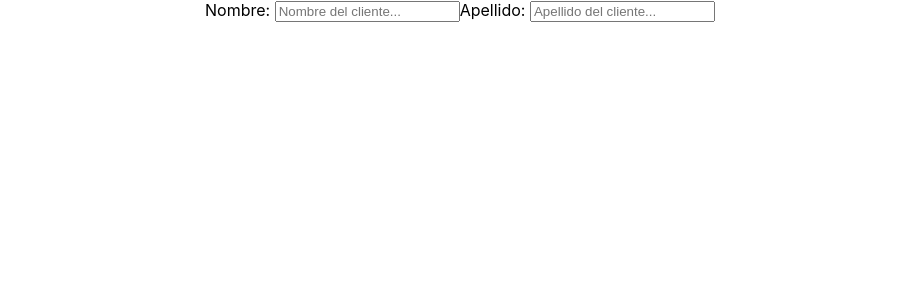
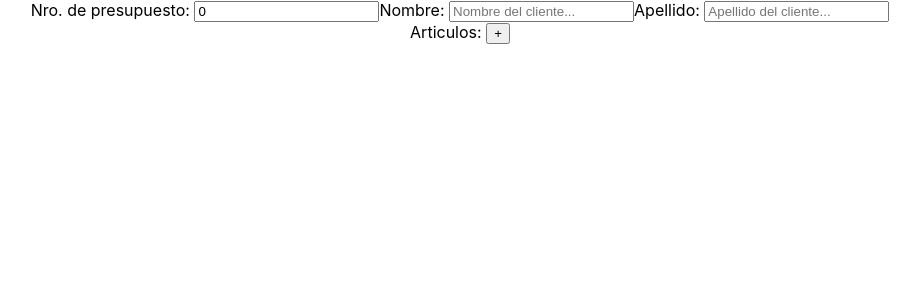
Before and after one commit to nicolasgonzalez98/Front-Presupuestos-Glass, a React (Create React App) app: page / in a window 1280 px wide. Shown: the top 300 px of the page, without its empty margins (180-1100 px from the left). Built offline with nearby package versions, Linux system fonts and the light colour scheme.

Commit message:
actualizando

```diff
--- a/package.json
+++ b/package.json
@@ -7,8 +7,10 @@
     "@testing-library/react": "^13.4.0",
     "@testing-library/user-event": "^13.5.0",
     "axios": "^0.27.2",
+    "dotenv": "^16.0.2",
     "react": "^18.2.0",
     "react-dom": "^18.2.0",
+    "react-redux": "^8.0.4",
     "react-scripts": "5.0.1",
     "redux": "^4.2.0",
     "redux-devtools-extension": "^2.13.9",
--- /dev/null
+++ b/src/components/ArticleElement.jsx
@@ -0,0 +1,25 @@
+import React from "react";
+import { useEffect, useState } from "react";
+
+import {useSelector, useDispatch} from 'react-redux'
+import { NewArticleForm } from "./NewArticleForm";
+
+const ArticleElement = () => {
+
+    const dispatch = useDispatch()
+
+    useEffect(() => {
+
+    })
+
+    const [cantArticles, setCantArticles] = useState(1)
+
+    return (
+        <>
+
+        <button>+</button>
+        </>
+    )
+}
+
+export default ArticleElement
--- a/src/components/BudgetForm.jsx
+++ b/src/components/BudgetForm.jsx
@@ -1,19 +1,32 @@
 import React from "react";
 import { useState } from "react";
+import ArticleElement from "./ArticleElement";
 
 export function BudgetForm(){
+
+
 
     function validate(){
         return ''
     }
 
     const [input, setInput] = useState({
+        number_budget: 0,
         name: '',
-        surname: ''
+        surname: '',
+        articles: []
     })
 
     return (
         <div>
+            <label>Nro. de presupuesto: </label>
+            <input
+                type='number'
+                name='number_budget'
+                placeholder='Presupuesto N°: '
+                value={input.number_budget}
+            />
+
             <label>Nombre: </label>
             <input
                 type='text'
@@ -29,6 +42,12 @@ export function BudgetForm(){
                 placeholder='Apellido del cliente...'
                 value={input.surname}
             />
+
+            <div>
+                <label>Articulos: </label>
+                <ArticleElement />
+            </div>
+
         </div>
     )
 }
--- /dev/null
+++ b/src/components/NewArticleForm.jsx
@@ -0,0 +1,9 @@
+import React from "react"
+
+export function NewArticleForm(){
+    return (
+        <form>
+            <input type='submit'>Agregar</input>
+        </form>
+    )
+}
--- a/src/index.js
+++ b/src/index.js
@@ -3,11 +3,21 @@ import ReactDOM from 'react-dom/client';
 import './index.css';
 import App from './App';
 import reportWebVitals from './reportWebVitals';
+import { Provider } from 'react-redux';
+import store from './redux/store';
+
+//import axios from 'axios'
+
+
+
+//axios.defaults.baseURL = process.env.REACT_APP_API || "http://localhost:3001";
 
 const root = ReactDOM.createRoot(document.getElementById('root'));
 root.render(
   <React.StrictMode>
-    <App />
+    <Provider store={store}>
+      <App />
+    </Provider>
   </React.StrictMode>
 );
 
--- a/src/redux/reducer/index.js
+++ b/src/redux/reducer/index.js
@@ -1,10 +1,14 @@
 const initialState = {
-
+    articles: []
 }
 
 const rootReducer = (state = initialState, action) => {
     switch(action.type){
+
+
         default:
             return state
     }
 }
+
+export default rootReducer;
```
Also changed, not shown: 1 other file (tests, documents, lock files or other folders).
